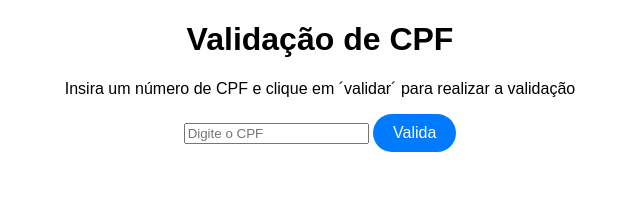
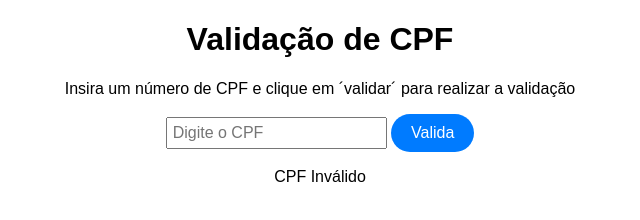
Before and after one commit to Sborgs/JavaScriptBasico, a plain HTML site: page 04-formulario/index.html in a window 1280 px wide. Both pictures are taken after a click on the button "Valida". Shown: the whole page, without its empty margins (320-960 px from the left). Drawn offline with Linux system fonts and the light colour scheme.

Commit message:
Validação do CPF com verificação do digito X

```diff
--- a/04-formulario/index.html
+++ b/04-formulario/index.html
@@ -11,7 +11,7 @@
     <h1>Validação de CPF</h1>
     <p>Insira um número de CPF e clique em ´validar´ para realizar a validação</p>
 
-    <input type="text" id="cpfImput" placeholder="Digite o CPF">
+    <input type="text" id="cpfInput" placeholder="Digite o CPF">
     <button id="validarButton">Valida</button>
 
     <p id="resultado"></p>
--- a/04-formulario/script/validacpf.js
+++ b/04-formulario/script/validacpf.js
@@ -1,16 +1,39 @@
 document.getElementById("validarButton").
-addEventListener("click", function(){
+    addEventListener("click", function () {
         // alert("Deu certo!!!");
         const cpf = document.getElementById("cpfInput").value;
 
-    if(validaCPF(cpf)){
+        if (validaCPF(cpf)) {
             document.getElementById("resultado").textContent = "CPF Válido"
-    }else{
+        } else {
             document.getElementById("resultado").textContent = "CPF Inválido"
         }
     })
 
-    function validaCPF(vrCPF){
+function validaCPF(vrCPF) {
     //Implementar as regras de validação do CPF
-        return vrCPF.length === 11 & !isNaN(vrCPF);
+    let soma = 0;
+    soma += parseInt(vrCPF.charAt(0)) * 10;
+    soma += parseInt(vrCPF.charAt(1)) * 9;
+    soma += parseInt(vrCPF.charAt(2)) * 8;
+    soma += parseInt(vrCPF.charAt(3)) * 7;
+    soma += parseInt(vrCPF.charAt(4)) * 6;
+    soma += parseInt(vrCPF.charAt(5)) * 5;
+    soma += parseInt(vrCPF.charAt(6)) * 4;
+    soma += parseInt(vrCPF.charAt(7)) * 3;
+    soma += parseInt(vrCPF.charAt(8)) * 2;
+
+    let digitoX = soma % 11;
+    digitoX = 11 - digitoX;
+    if (digitoX > 10) {
+        digitoX = 0;
     }
+
+    let digitoValido = true;
+    if (digitoX !== parseInt(vrCPF.charAt(9))) {
+        digitoValido = false;
+    }
+
+    return digitoValido;
+    //return vrCPF.length === 11 & !isNaN(vrCPF);
+}
```
Lines whose indentation alone changed are shown as unchanged.
